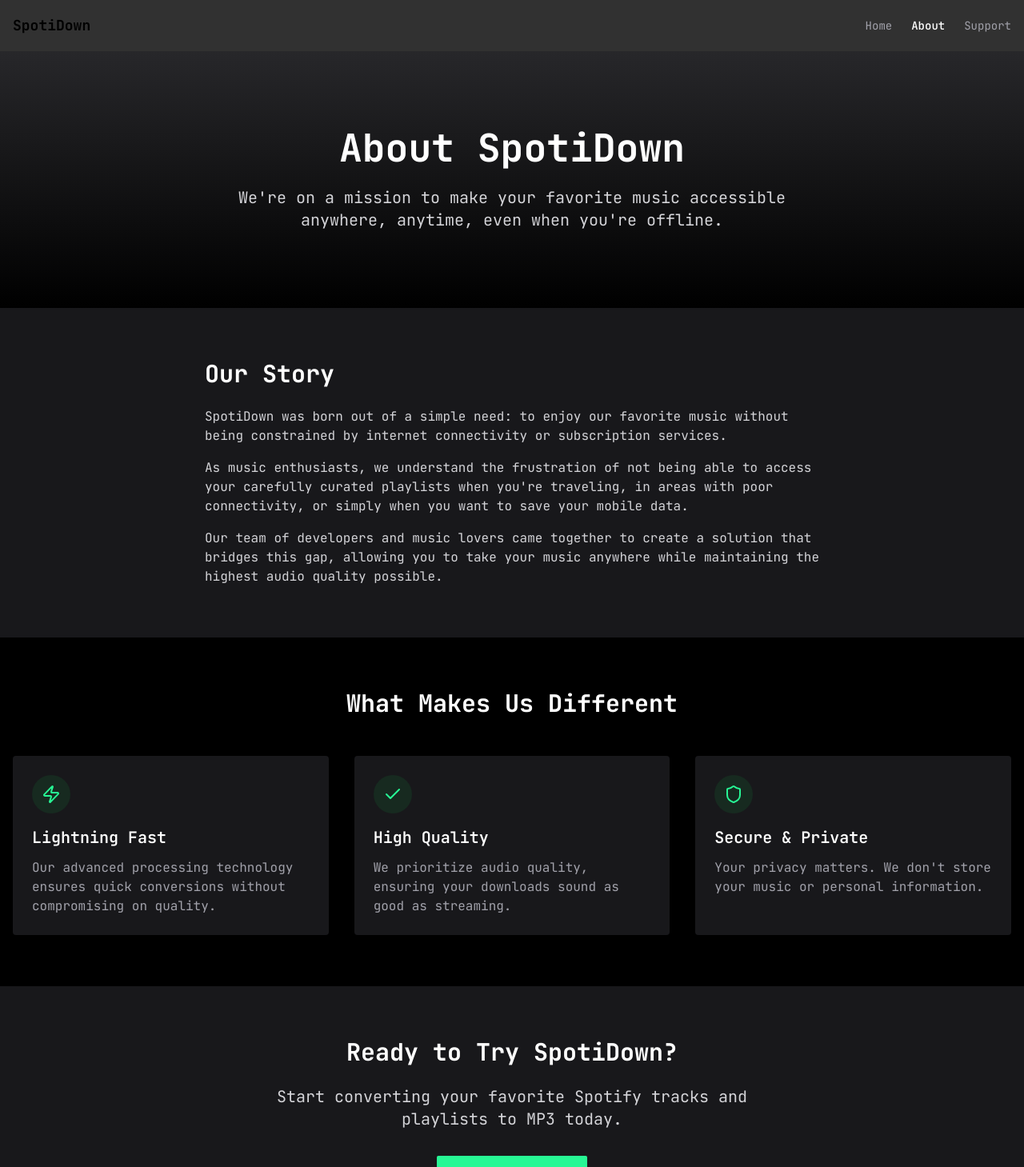
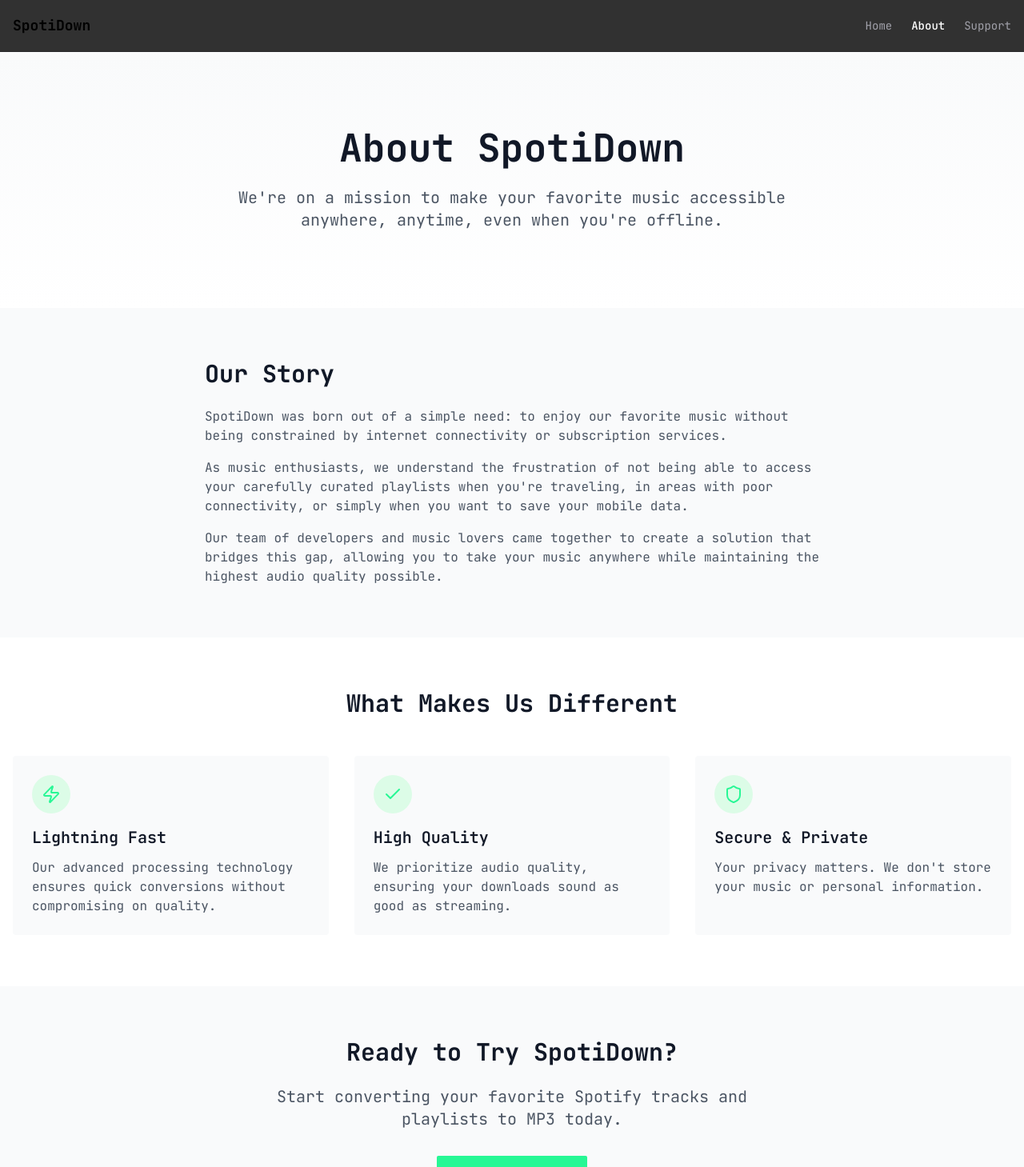
Before and after one commit to Manish-Tamang/spoti-down, a Next.js app: page /about in a window 1280 px wide. Shown: the top 1459 px of the page at 80% size. Built offline with nearby package versions, Linux system fonts and the light colour scheme.

Commit message:
light mode fixed

```diff
--- a/app/about/page.tsx
+++ b/app/about/page.tsx
@@ -4,23 +4,23 @@ import { ArrowRight, Check, Shield, Zap } from "lucide-react"
 
 export default function AboutPage() {
   return (
-    <div className="bg-black text-white">
+    <div className="bg-white text-gray-900">
       {/* Hero Section */}
-      <section className="py-16 md:py-24 bg-gradient-to-b from-zinc-800 to-black">
+      <section className="py-16 md:py-24 bg-gradient-to-b from-gray-50 to-white">
         <div className="container mx-auto px-4 text-center">
           <h1 className="text-4xl md:text-5xl font-bold mb-6">About SpotiDown</h1>
-          <p className="text-xl text-zinc-300 max-w-3xl mx-auto">
+          <p className="text-xl text-gray-600 max-w-3xl mx-auto">
             We're on a mission to make your favorite music accessible anywhere, anytime, even when you're offline.
           </p>
         </div>
       </section>
 
       {/* Our Story */}
-      <section className="py-16 bg-zinc-900">
+      <section className="py-16 bg-gray-50">
         <div className="container mx-auto px-4">
           <div className="max-w-3xl mx-auto">
             <h2 className="text-3xl font-bold mb-6">Our Story</h2>
-            <div className="space-y-4 text-zinc-300">
+            <div className="space-y-4 text-gray-600">
               <p>
                 SpotiDown was born out of a simple need: to enjoy our favorite music without being constrained by
                 internet connectivity or subscription services.
@@ -45,42 +45,42 @@ export default function AboutPage() {
           <h2 className="text-3xl font-bold mb-12 text-center">What Makes Us Different</h2>
 
           <div className="grid md:grid-cols-3 gap-8">
-            <div className="bg-zinc-900 p-6 rounded-lg">
-              <div className="w-12 h-12 bg-green-900/30 rounded-full flex items-center justify-center mb-4">
+            <div className="bg-gray-50 p-6 rounded-lg">
+              <div className="w-12 h-12 bg-green-100 rounded-full flex items-center justify-center mb-4">
                 <Zap className="h-6 w-6 text-spotify-green" />
               </div>
               <h3 className="text-xl font-semibold mb-3">Lightning Fast</h3>
-              <p className="text-zinc-400">
+              <p className="text-gray-600">
                 Our advanced processing technology ensures quick conversions without compromising on quality.
               </p>
             </div>
 
-            <div className="bg-zinc-900 p-6 rounded-lg">
-              <div className="w-12 h-12 bg-green-900/30 rounded-full flex items-center justify-center mb-4">
+            <div className="bg-gray-50 p-6 rounded-lg">
+              <div className="w-12 h-12 bg-green-100 rounded-full flex items-center justify-center mb-4">
                 <Check className="h-6 w-6 text-spotify-green" />
               </div>
               <h3 className="text-xl font-semibold mb-3">High Quality</h3>
-              <p className="text-zinc-400">
+              <p className="text-gray-600">
                 We prioritize audio quality, ensuring your downloads sound as good as streaming.
               </p>
             </div>
 
-            <div className="bg-zinc-900 p-6 rounded-lg">
-              <div className="w-12 h-12 bg-green-900/30 rounded-full flex items-center justify-center mb-4">
+            <div className="bg-gray-50 p-6 rounded-lg">
+              <div className="w-12 h-12 bg-green-100 rounded-full flex items-center justify-center mb-4">
                 <Shield className="h-6 w-6 text-spotify-green" />
               </div>
               <h3 className="text-xl font-semibold mb-3">Secure & Private</h3>
-              <p className="text-zinc-400">Your privacy matters. We don't store your music or personal information.</p>
+              <p className="text-gray-600">Your privacy matters. We don't store your music or personal information.</p>
             </div>
           </div>
         </div>
       </section>
 
       {/* CTA */}
-      <section className="py-16 bg-zinc-900">
+      <section className="py-16 bg-gray-50">
         <div className="container mx-auto px-4 text-center">
           <h2 className="text-3xl font-bold mb-6">Ready to Try SpotiDown?</h2>
-          <p className="text-xl text-zinc-300 max-w-2xl mx-auto mb-8">
+          <p className="text-xl text-gray-600 max-w-2xl mx-auto mb-8">
             Start converting your favorite Spotify tracks and playlists to MP3 today.
           </p>
           <Link href="/">
```
